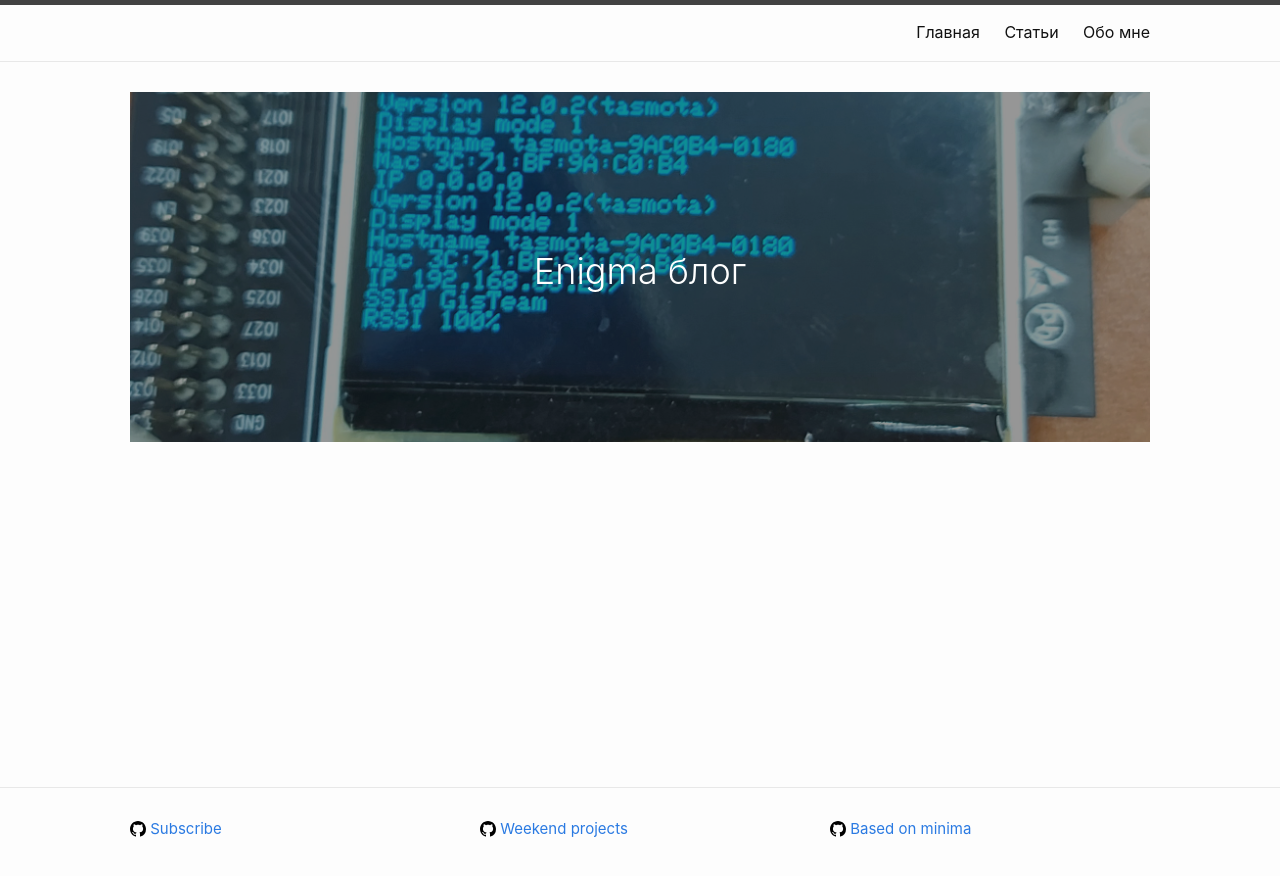
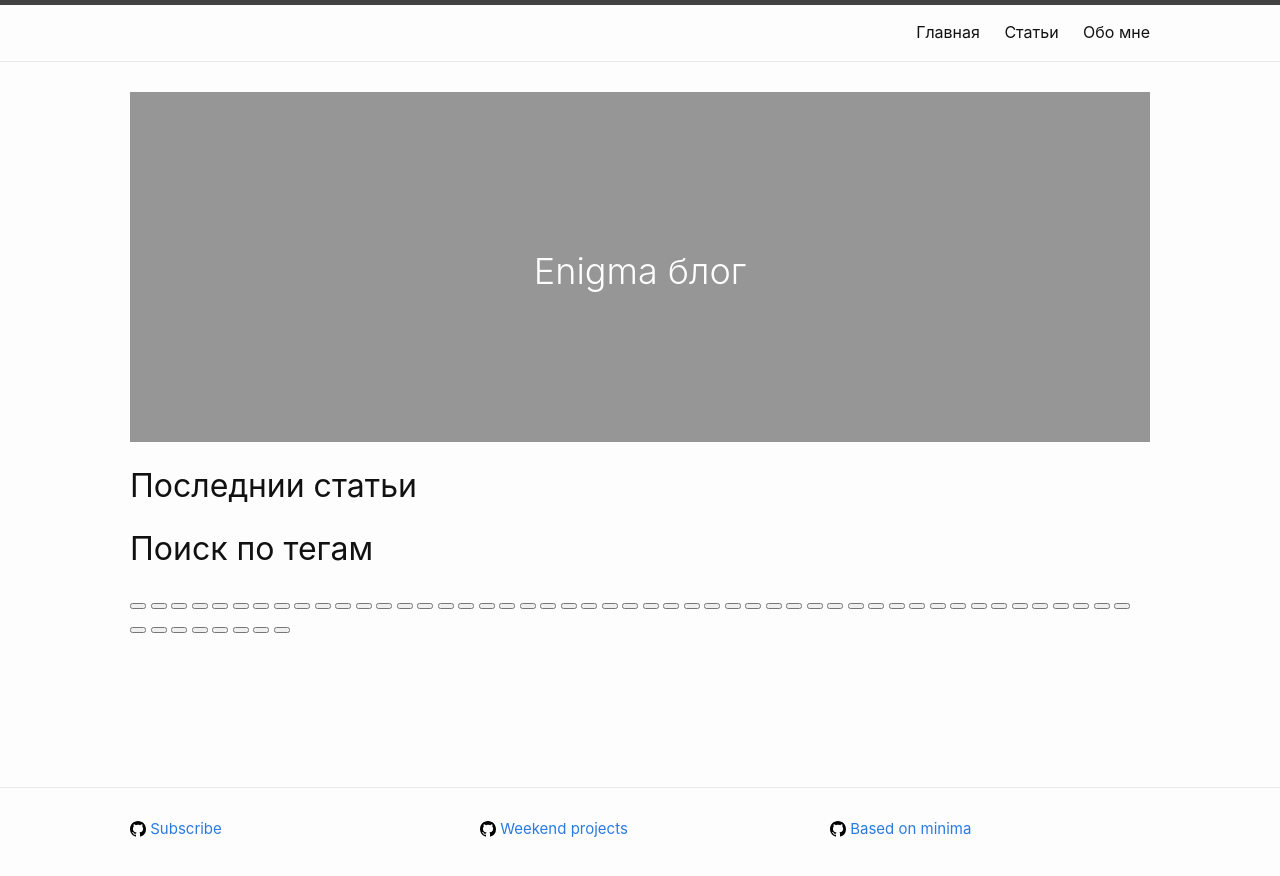
Before and after one commit to Enigma0960/enigma0960.github.io, a Jekyll site: the page built from index.md, in a window 1280 px wide. Shown: the top 876 px of the page. Built offline with Jekyll 4.4.1, drawn with Linux system fonts in a browser that asks for light colours.

Commit message:
Add info in home page, reformat style

```diff
--- a/_layouts/home.html
+++ b/_layouts/home.html
@@ -1,7 +1,7 @@
 ---
 layout: default
 ---
-<div class="site-header-image" style="background-image: url('{{ "assets/img/index-header.jpg" | relative_url }}')">
+<div class="site-header-image">
     <div class="container">
         <div class="row">
             <div class="col-lg-8 col-lg-offset-2 col-md-10 col-md-offset-1 ">
@@ -13,6 +13,20 @@ layout: default
     </div>
 </div>
 
-<div class="home">
+<div class="main">
     {{ content }}
 </div>
+
+<div class="last-posts">
+    <h1>Последнии статьи</h1>
+    {% for post in site.posts limit: 10 %}
+        {{ post }}
+    {% endfor %}
+</div>
+
+<div class="tags">
+    <h1>Поиск по тегам</h1>
+    {% for tag in site,tags %}
+        <button class="tags-button">{{ tag[0] }}</button>
+    {% endfor %}
+</div>
--- a/_sass/minima/custom-styles.scss
+++ b/_sass/minima/custom-styles.scss
@@ -3,6 +3,7 @@
 
 
 .site-header-image {
+  background-image: url('{{ "assets/img/index-header.jpg" | relative_url }}');
   background-blend-mode: multiply;
   background: #919191 no-repeat scroll center center;
   -webkit-background-size: cover;
```
Also changed, not shown: index.md (line endings or trailing spaces).
